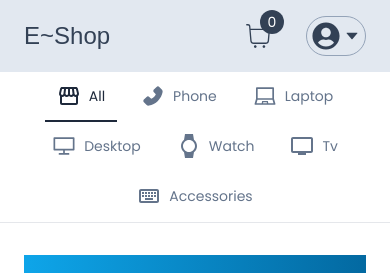
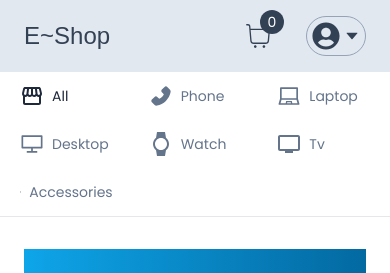
Before and after one commit to yo-oubrik/e-commerce-website, a Next.js app: page / in a window 390 px wide. Shown: the top 273 px of the page. Built offline with nearby package versions, Linux system fonts and the light colour scheme; no server answers; the database is empty; a web font is replaced by a local one.

Commit message:
Made categories bar more responsive and moved routing logic to parent component

```diff
--- a/app/components/nav/Categories.tsx
+++ b/app/components/nav/Categories.tsx
@@ -2,22 +2,42 @@
 import { usePathname, useSearchParams } from "next/navigation";
 import { Category } from "./Category";
 import { categories } from "@/app/utils/categories";
+import { useRouter } from "next/navigation";
+import queryString from "query-string";
 
 export const Categories = () => {
   const params = useSearchParams();
   const searchCategory = params?.get("category") || "All";
   const pathname = usePathname();
   const isHome = pathname === "/";
+  const router = useRouter();
   if (!isHome) return null;
+
+  const handleCategoryClick = (label: string) => {
+    if (label === "All") return router.push("/");
+    const url = queryString.stringifyUrl(
+      {
+        url: "/",
+        query: { category: label },
+      },
+      {
+        skipEmptyString: true,
+        skipNull: true,
+      }
+    );
+    router.push(url);
+  };
+
   return (
     <div className="bg-white">
-      <div className="flex items-center justify-center gap-x-3 md:gap-x-14 border-b-[1px] px-2 flex-wrap">
+      <div className="grid grid-cols-3 sm:grid-cols-2 md:grid-cols-7 gap-x-3 md:gap-x-14 border-b-[1px] px-2 md:px-3">
         {categories.map((category) => (
           <Category
             key={category.label}
             label={category.label}
             Icon={category.icon}
             isActive={searchCategory === category.label}
+            onClick={() => handleCategoryClick(category.label)} // Pass the handler function
           />
         ))}
       </div>
--- a/app/components/nav/Category.tsx
+++ b/app/components/nav/Category.tsx
@@ -1,54 +1,24 @@
-import { useRouter, useSearchParams } from "next/navigation";
-import queryString from "query-string";
-import { use, useCallback } from "react";
 import { IconType } from "react-icons";
 
-interface INavbar {
+interface ICategory {
   label: string;
   Icon: IconType;
   isActive: boolean;
+  onClick: () => void;
 }
-export const Category: React.FC<INavbar> = ({ label, Icon, isActive }) => {
-  const router = useRouter();
-  //   const params = useSearchParams();
-  const handleClick = useCallback(
-    () => {
-      if (label === "All") return router.push("/");
-      const url = queryString.stringifyUrl(
-        {
-          url: "/",
-          query: { category: label },
-        },
-        {
-          skipEmptyString: true,
-          skipNull: true,
-        }
-      );
-      router.push(url);
-      /* let currentQuery = params ? queryString.parse(params.toString()) : {};
-    const updatedQuery = { ...currentQuery, category: label };
-    const url = queryString.stringifyUrl(
-      {
-        url: "/",
-        query: updatedQuery,
-      },
-      {
-        skipEmptyString: true,
-        skipNull: true,
-      }
-    );
-    router.push(url); */
-    },
-    [] /* [label, params, router] */
-  );
+
+export const Category: React.FC<ICategory> = ({
+  label,
+  Icon,
+  isActive,
+  onClick,
+}) => {
   return (
     <div
-      className={`flex items-center gap-2 p-3 border-b-2  hover:text-slate-800 transition cursor-pointer ${
-        isActive
-          ? "border-b-slate-800 text-slate-800"
-          : "border-transparent text-slate-500"
+      className={`flex items-center gap-2 p-3 hover:text-slate-800 transition cursor-pointer ${
+        isActive ? "text-slate-800" : "text-slate-500"
       }`}
-      onClick={handleClick}
+      onClick={onClick}
     >
       <Icon size={24} />
       <div className="font-medium text-sm">{label}</div>
```
